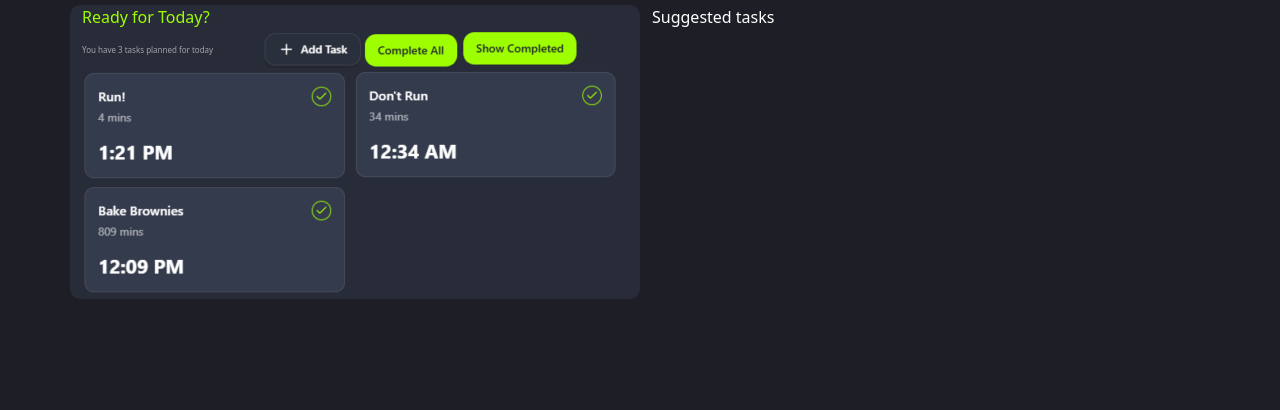
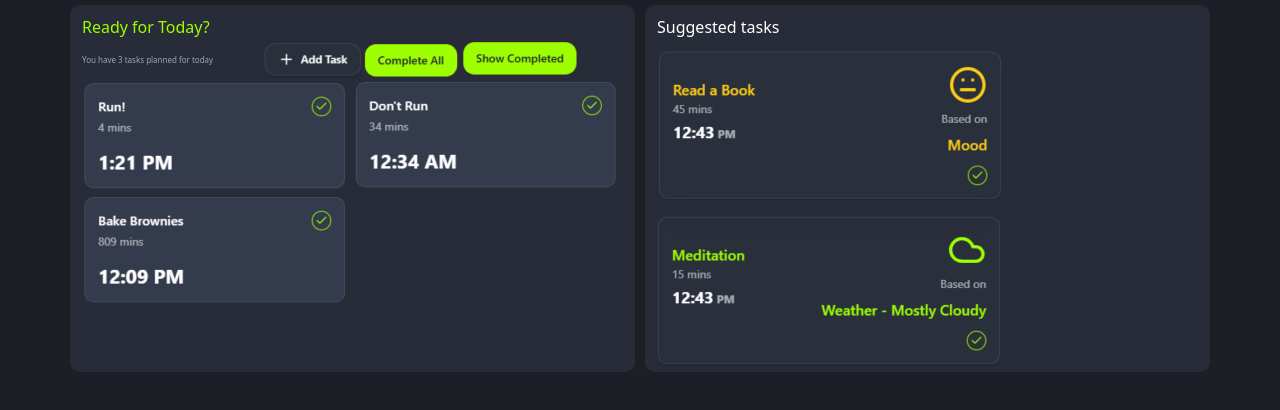
Before and after one commit to mousaayoubi/mood-based-todo-app, a plain HTML site: page index.html in a window 1280 px wide. Shown: the part 96-506 px from the top of the page. Drawn offline with nearby package versions, Linux system fonts and the light colour scheme.

Commit message:
Added suggested tasks column

```diff
--- a/Styles/index.css
+++ b/Styles/index.css
@@ -22,8 +22,20 @@ padding-right: 50px;
 }
 span#suggested_tasks_title {
 color: white;
+padding-bottom: 10px;
 }
 div#tasks.col {
 background-color: rgb(40, 44, 56);
 border-radius: 10px;
+margin-right: 10px;
+padding-top: 10px;
 }
+div#suggested_tasks.col {
+background-color: rgb(40, 44, 56);
+border-radius: 10px;
+padding-top: 10px;
+}
+img.suggested_tasks_image {
+padding-top: 10px;
+padding-bottom: 5px;
+}
--- a/index.html
+++ b/index.html
@@ -37,8 +37,10 @@
 					</div>
 				</div>
 				<!-- Seconf column layout -->
-				<div class="col">
-					<span id="suggested_tasks_title">Suggested tasks</span>
+				<div id="suggested_tasks" class="col">
+					<span id="suggested_tasks_title">Suggested tasks</span><br />
+					<img class="suggested_tasks_image" src="/Assets/Images/suggested_task_one.png" />
+					<img class="suggested_tasks_image" src="/Assets/Images/suggested_task_two.png" />
 				</div>
 		</div>
 	</body>
```
Also changed, not shown: Assets/Images/suggested_task_one.png (added), Assets/Images/suggested_task_two.png (added).
